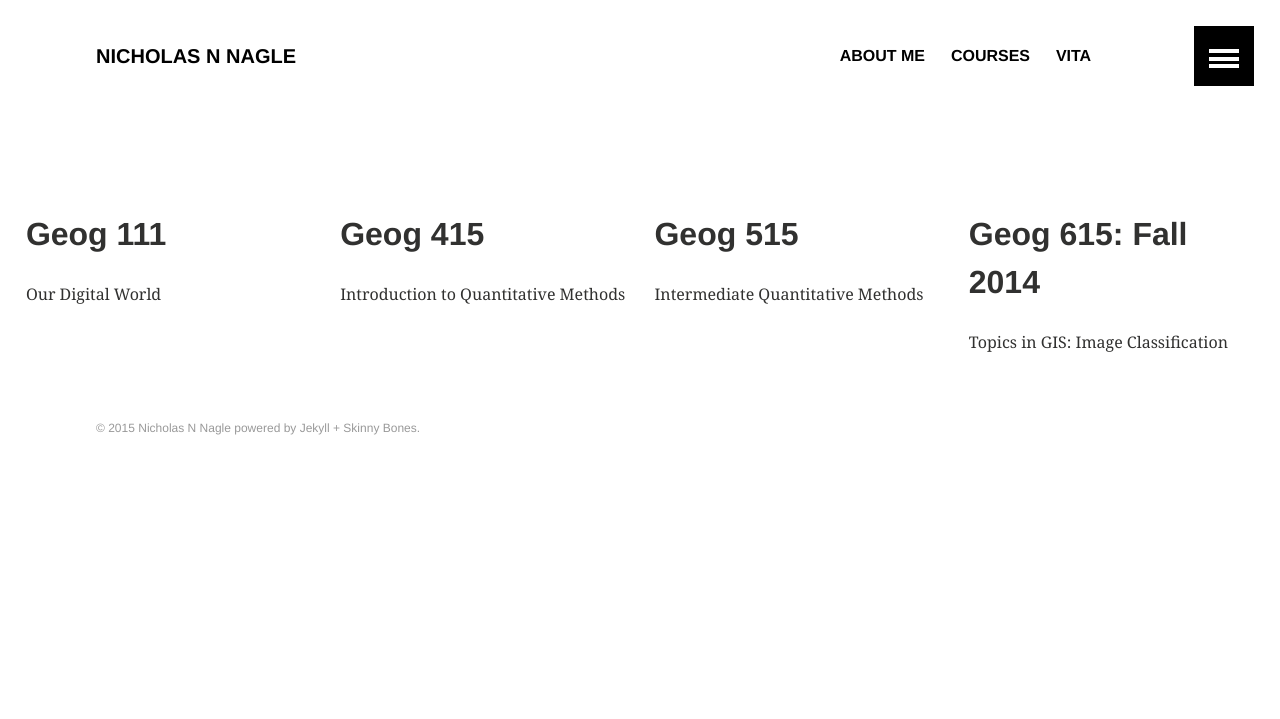
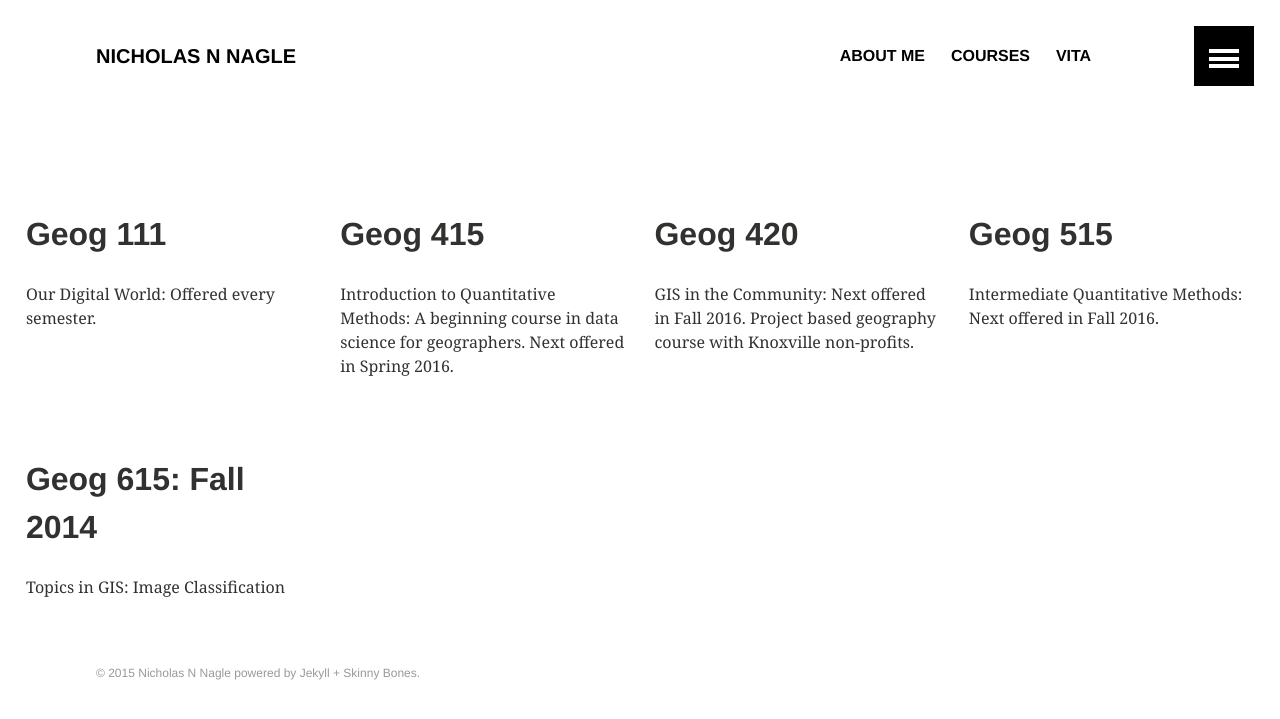
Before and after one commit to nnnagle/nnnagle.github.io, a Jekyll site: the page built from courses.md, in a window 1280 px wide. Shown: the top 719 px of the page. Built offline with Jekyll 4.4.1, drawn with Linux system fonts in a browser that asks for light colours.

Commit message:
upated courses

```diff
--- a/courses.md
+++ b/courses.md
@@ -8,17 +8,22 @@ title: "Courses"
 
 <div class="tile">
   <h2 class="post-tile">Geog 111</h2>
-  <p class="post-excerpt">Our Digital World</p>
+  <p class="post-excerpt">Our Digital World: Offered every semester.</p>
 </div><!-- /.tile -->
 
 <div class="tile">
   <h2 class="post-tile">Geog 415</h2>
-  <p class="post-excerpt">Introduction to Quantitative Methods</p>
+  <p class="post-excerpt">Introduction to Quantitative Methods: A beginning course in data science for geographers.  Next offered in Spring 2016.</p>
+</div><!-- /.tile -->
+
+<div class="tile">
+  <h2 class="post-tile">Geog 420</h2>
+  <p class="post-excerpt">GIS in the Community: Next offered in Fall 2016.  Project based geography course with Knoxville non-profits.</p>
 </div><!-- /.tile -->
 
 <div class="tile">
   <h2 class="post-tile">Geog 515</h2>
-  <p class="post-excerpt">Intermediate Quantitative Methods</p>
+  <p class="post-excerpt">Intermediate Quantitative Methods: Next offered in Fall 2016.</p>
 </div><!-- /.tile -->
 
 <div class="tile">
```
Also changed, not shown: 1 other file.
